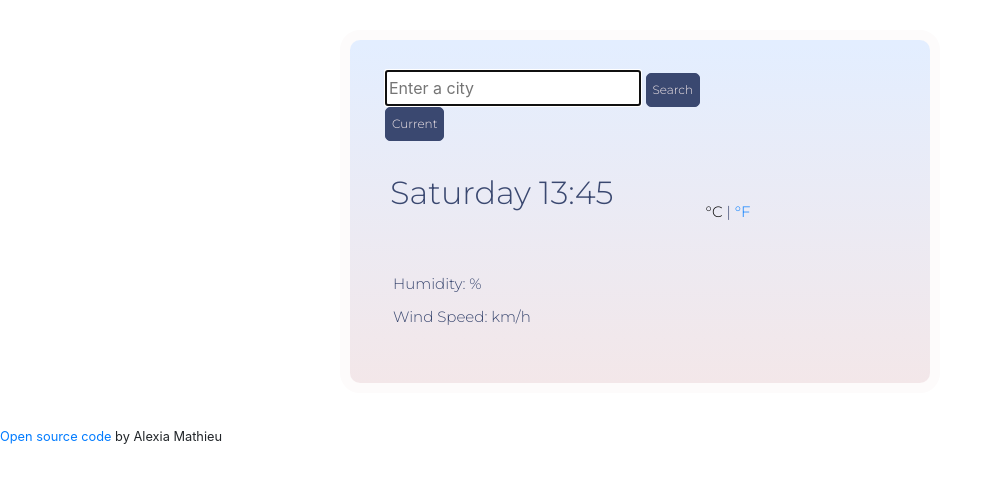
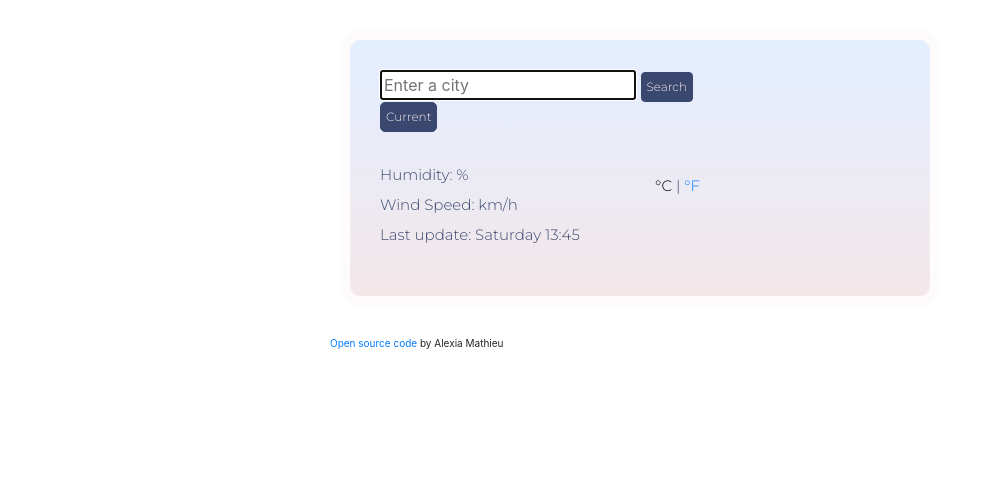
Before and after one commit to aacmathieu/Weather-widget, a plain HTML site: page index.html in a window 1280 px wide. Shown: the whole page, without its empty margins (0-993 px from the left). Drawn offline with nearby package versions, Linux system fonts and the light colour scheme; no server answers.

Commit message:
Updated style and padding

```diff
--- a/index.html
+++ b/index.html
@@ -25,10 +25,9 @@
   </head>
   <body>
    <div class="container">
-        <div class="weather-app-wrapper">
+  <div class="weather-app-wrapper">
   <div class="row">
     <div class="col-8">
-
         <form id= search-form>
             <div class="form">
             <input type="text" id = "city-input" placeholder="Enter a city" autocomplete="off" autofocus/>
@@ -37,21 +36,12 @@
             </div>
         </form>
 
-    </div>
+   </div>
+  <div class="w-100"></div>
     <div class="col">
+      <h1 id = city > </h1>
 
 
-        </div>
-    <div class="w-100"></div>
-    <div class="col">
-      <h1 id = city >
-
-        </h1>
-
-        <h2 id = "date">
-
-        </h2>
-<br/>
 
       <ul>
         <li id ="description">
@@ -62,6 +52,9 @@
         </li>
         <li> Wind Speed: <span id = "wind"> </span>km/h
 
+        </li>
+        <li>
+         Last update: <span id = "date"> </span>
         </li>
       </ul>
 
@@ -86,12 +79,13 @@
 
     </div>
   </div>
-</div>
+
+    </div>
+
     </div>
     </div>
     </div>
-    </div>
-         <small>
+         <small class="signature">
             <a
               href="https://github.com/aacmathieu/Vanilla-weather-app"
               target="_blank"
--- a/src/script.js
+++ b/src/script.js
@@ -50,7 +50,6 @@ function searchCity(city) {
   axios.get(apiUrl).then(displayWeatherCondition);
 
   apiUrl = `https://api.openweathermap.org/data/2.5/forecast?q=${city}&appid=${apiKey}&units=metric`;
-  axios.get(apiUrl).then(dispalyForecast);
 }
 
 function handleSubmit(event) {
--- a/src/styles.css
+++ b/src/styles.css
@@ -2,13 +2,9 @@ body {
   background-color: linear-gradient(120deg, #fdfbfb 0%, #ebedee 100%);
 }
 
-h1,
-h2 {
+h1 {
   font-family: "Montserrat", sans-serif;
   color: #3a4870;
-}
-
-h1 {
   font-size: 15px;
   display: block;
   text-align: left;
@@ -16,29 +12,28 @@ h1 {
   padding: 20px 0 0;
 }
 
-h2 {
-  font-size: 15px;
-  display: block;
-  text-align: left;
-  padding: 5px;
-  margin: 0 auto;
-}
-
 ul {
   list-style: none;
-  line-height: 25px;
+  line-height: 30px;
+  text-align: left;
   margin: 0 auto;
-  padding: 4px;
+  padding: 0px;
 }
 
 li {
   font-family: "Montserrat", sans-serif;
   font-size: 15px;
-  padding: 4px;
+  padding: 0px;
 }
 
+.temperature {
+  font-size: 40px;
+  margin: 0 auto;
+  padding: 20px 0 0;
+}
 .weather-app-wrapper {
   color: #3a4870;
+
   background-image: linear-gradient(
     to top,
     #f3e7e9 0%,
@@ -52,39 +47,17 @@ li {
   padding: 30px;
 }
 
-.row {
-  line-height: 30px;
-  padding: 0px;
-  padding-left: 5px;
-  margin: 0 auto;
-}
-
-.forecast {
-  font-family: "Montserrat", sans-serif;
-  color: #3a4870;
-  font-size: 12px;
-  padding-left: 5px;
-}
-
-.temperature {
+.forecast ul {
   font-size: 50px;
-  padding-right: 0px;
-  padding-left: 40px;
-  padding-top: 30px;
-  margin: 0 auto;
 }
 
 .visual {
-  font-size: 90px;
-  color: #3a4870;
-  padding-right: 0px;
-  padding-left: 40px;
-  padding-bottom: 30px;
-  margin: 0 auto;
+  font-size: 60px;
 }
 
 .button {
-  border-radius: 5px;
+  border-radius: 4px;
+  padding: 5px;
   border: 1px solid #3a4870;
   font-family: "Montserrat", sans-serif;
   font-size: 12px;
@@ -103,6 +76,7 @@ li {
 
 .button-location {
   border-radius: 5px;
+  padding: 5px;
   border: 1px solid #3a4870;
   font-family: "Montserrat", sans-serif;
   font-size: 12px;
@@ -127,3 +101,9 @@ li {
 .active:hover {
   text-decoration: none;
 }
+
+.signature {
+  font-size: 10px;
+  display: block;
+  margin: 5px 330px;
+}
```
Also changed, not shown: 1 other file.
